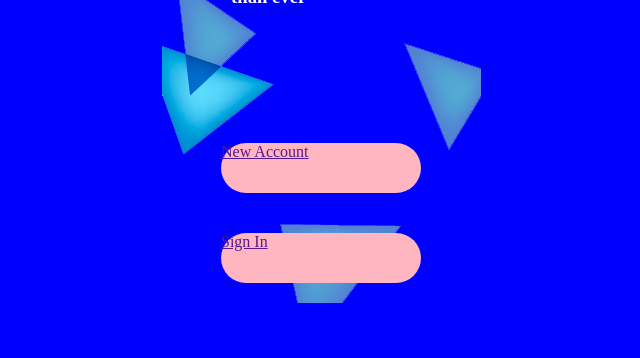
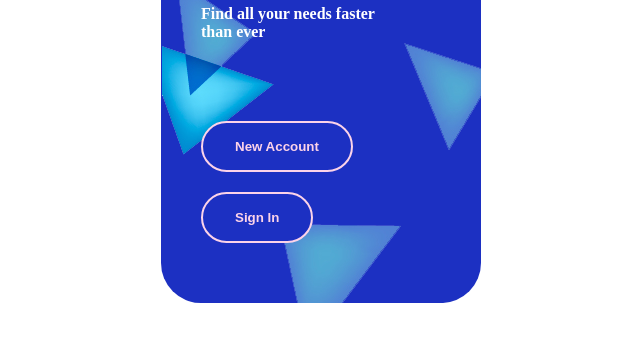
Before and after one commit to alruoff/FE, a plain HTML site: page BUILD/index.html in a window 1280 px wide. Shown: the part 442-800 px from the top of the page, without its empty margins (319-959 px from the left). Drawn offline with Linux system fonts and the light colour scheme.

Commit message:
last var

```diff
--- a/BUILD/index.html
+++ b/BUILD/index.html
@@ -4,7 +4,7 @@
     <meta charset="UTF-8" />
     <meta http-equiv="X-UA-Compatible" content="IE=edge" />
     <meta name="viewport" content="width=device-width, initial-scale=1.0" />
-    <title>Build insurance</title>
+    <title>Insurance here</title>
     <style>
       * {
         margin: 0;
@@ -14,55 +14,64 @@
       html,
       body {
         height: 100%;
-        background-color: blue;
         display: flex;
         justify-content: center;
         align-items: center;
       }
+      :root {
+        --fon_color: #1c30c2;
+        --butt_color:#fcd3e9;
+        --text_color: white;
+      }
       .wrapper {
         width: 320px;
         height: 690px;
-        /* background-color: blue; */
-        background: url(PngItem_52405.png);
-        border-radius: 50px;
-        display: flex;
-        flex-direction: column;
-        justify-content: center;
-        align-items: center;
+        background-color: var(--fon_color);
+        background-image: url(PngItem_52405.png);
+        background-size: auto;
+        border-radius: 40px;
+        padding-top: 180px;
+        padding-left: 40px;
       }
-      .main {
-        flex: 1;
+
+      .wr__text {
+        font-size: 3.5rem;
+        color: var(--text_color);
       }
-      .text,
-      .text_2 {
-        flex: 1;
-        color: white;
-        padding-left: 35px;
+      .wr__text--small {
+        padding-top: 20px;
+        font-size: 1rem;
+        width: 200px;
       }
-      .text {
-        font-size: 3.5rem;
+      .wr__button {
+        padding: 16px 32px;
+        border-radius: 32px;
+        border: 2px solid var(--butt_color);
+        background-color: var(--fon_color);
+        color: var(--butt_color);
+        font-weight: 600;
       }
-      .text_2 {
-        width: 250px;
-        margin: 50px;
+      .wr__button:hover {
+        background-color: var(--butt_color);
+        color: var(--fon_color);
       }
-      a {
-        width: 200px;
-        height: 50px;
-        background-color: lightpink;
-        margin: 20px;
-        border-radius: 25px;
-        justify-content: center;
+      #ober {
+        margin-top: 80px;
       }
+      #unter {
+        margin-top: 20px;
+      }
+
     </style>
   </head>
   <body>
     <div class="wrapper">
-      <div class="main"></div>
-      <h1 class="text">Smart Insurance here!</h1>
-      <h3 class="text_2">Find all your needs faster than ever</h3>
-      <a href=""><div>New Account</div></a>
-      <a href=""><div>Sign In</div></a>
+      <h1 class="wr__text">Smart Insurance here!</h1>
+      <h3 class="wr__text wr__text--small">
+        Find all your needs faster than ever
+      </h3>
+      <div id="ober"><button class="wr__button">New Account</button></div>
+      <div id="unter"><button class="wr__button">Sign In</button></div>
     </div>
   </body>
 </html>
```
Also changed, not shown: 1 other file.
